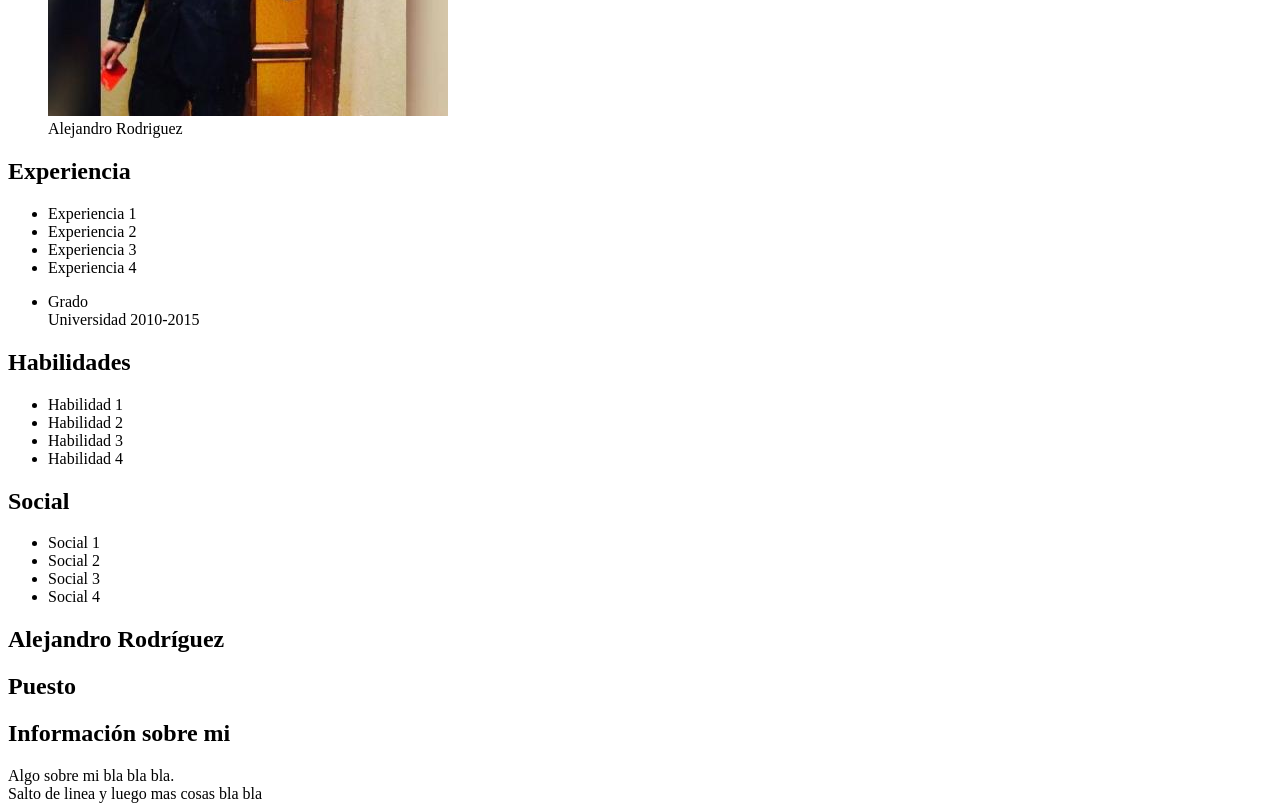
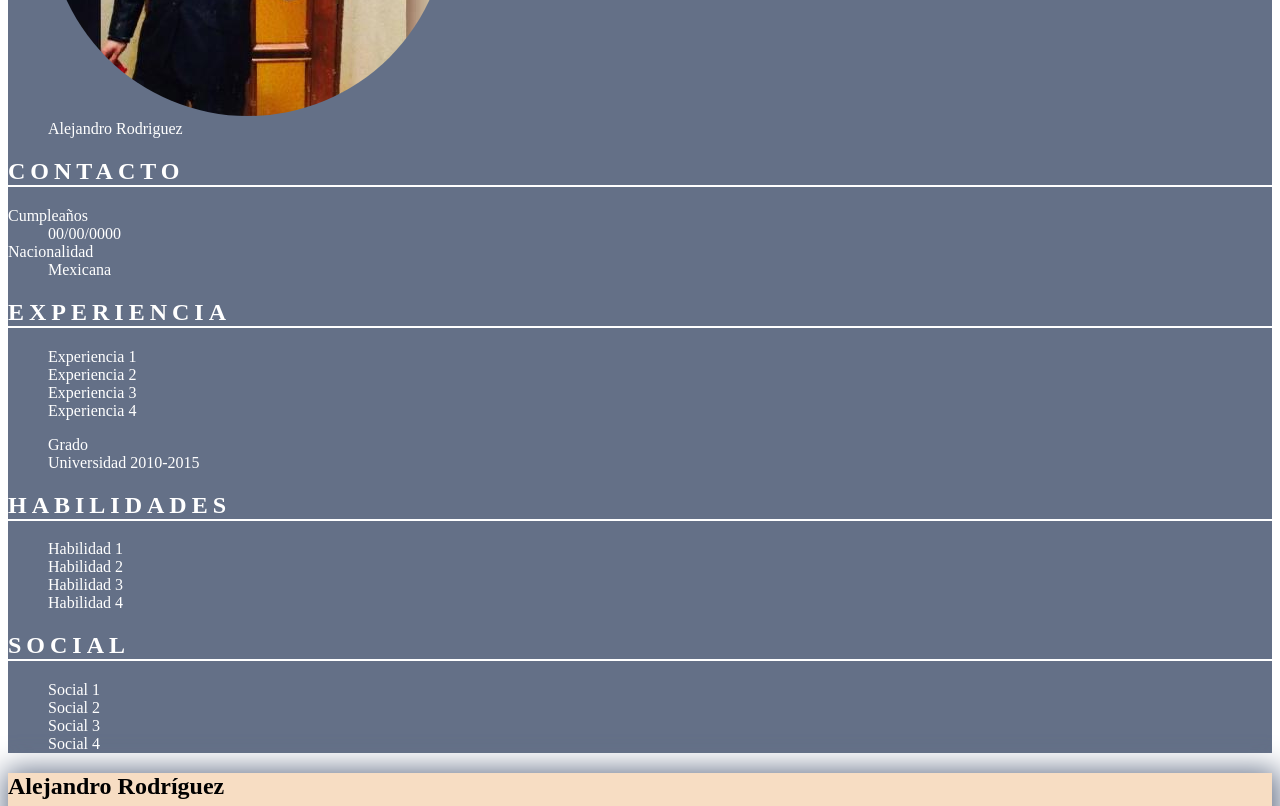
Before and after one commit to Alexrodriguezcmf/practica1, a plain HTML site: page index.html in a window 1280 px wide. Shown: the part 300-1106 px from the top of the page. Drawn offline with Linux system fonts and the light colour scheme.

Commit message:
Aplicamos color al background del aside, colores de los titulos, separacion de letras y formato de fuente

```diff
--- /dev/null
+++ b/css/master.css
@@ -0,0 +1,61 @@
+/* -------- GENERALES ------- */
+ul{
+  list-style-type: none;
+}
+
+/* * {
+  color: blue;
+}
+
+p {
+  color: red;
+}
+
+.bonito{
+  background: lightblue;
+}
+
+ul{
+  list-style-type: none;
+}
+
+article ul{
+  list-style-type: square;
+}
+
+
+*/
+
+/* +++++++   ASIDE  ++++++++ */
+aside {
+  background-color: #647087;
+}
+
+aside * {
+  color: white;
+}
+
+aside * h2 {
+  text-transform: uppercase;
+  letter-spacing: 5px;
+}
+
+aside section h2:first-child{
+  border-bottom: 2px solid white;
+}
+
+#profile-pic img{
+  border-radius: 50%;
+}
+
+/* +++++++   HERO  ++++++++ */
+
+.hero {
+  background-color: #F7DDC3;
+  box-shadow: 2px 2px 30px 5px #647087;
+}
+
+.hero h2 {
+  color: white;
+  border-top: 2px solid white;
+}
--- a/index.html
+++ b/index.html
@@ -3,13 +3,25 @@
   <head>
     <meta charset="utf-8">
     <title>Alejandro Rodríguez</title>
+    <style media="screen">
+    </style>
+    <link rel="stylesheet" href="css/master.css">
   </head>
   <body>
     <aside>
-      <figure>
+      <figure id="profile-pic">
         <img src="img/foto.jpg" alt="Alex Rodriguez foto" />
         <figcaption>Alejandro Rodriguez</figcaption>
       </figure>
+      <section>
+        <h2>Contacto</h2>
+        <dl>
+          <dt>Cumpleaños</dt>
+          <dd>00/00/0000</dd>
+          <dt>Nacionalidad</dt>
+          <dd>Mexicana</dd>
+        </dl>
+      </section>
       <section>
         <h2>Experiencia</h2>
         <ul>
@@ -47,7 +59,7 @@
       </section>
     </aside>
     <main>
-      <section>
+      <section class="hero">
         <h1>Alejandro Rodríguez</h1>
         <h2>Puesto</h2>
       </section>
@@ -85,7 +97,7 @@
         <h2>Referencias</h2>
         <article>
           <figure>
-            <img src="http://notitotal.com/wp-content/uploads/2017/10/DaVinci-Face.jpg" alt="">
+            <img src="img/DaVinci_referencia.jpg" alt="">
             <figcaption>Da Vinci</figcaption>
           </figure>
           <span>4773797365</span>
```
Also changed, not shown: img/DaVinci_referencia.jpg (added), 1 other file.
